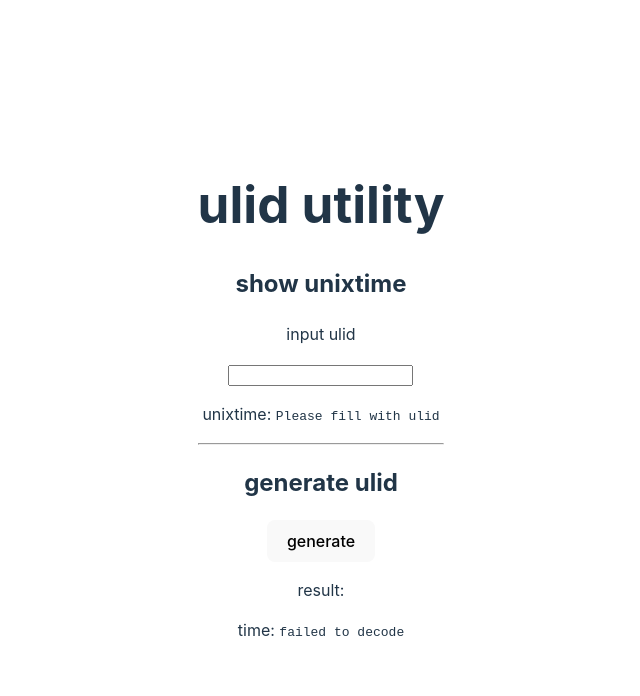
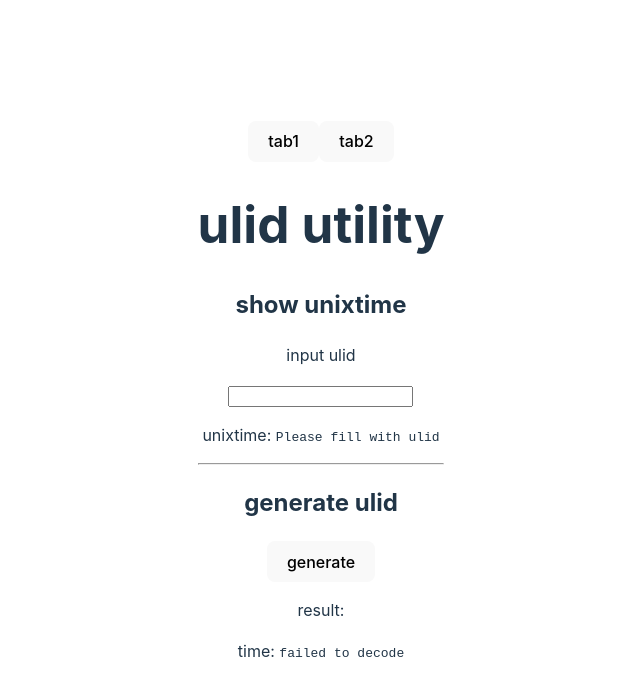
Before and after one commit to ShotaroNarita/util-ulid, a Svelte app: page / in a window 1280 px wide. Shown: the top 696 px of the page, without its empty margins (319-959 px from the left). Built offline with nearby package versions, Linux system fonts and the light colour scheme.

Commit message:
tab追加

```diff
--- a/src/App.svelte
+++ b/src/App.svelte
@@ -1,70 +1,29 @@
 <script lang="ts">
-    import { ulid, decodeTime } from "ulid";
-    import { onMount } from "svelte";
+    import Toy1 from "./Toy1.svelte";
+    import Toy2 from "./Toy2.svelte";
 
-    let ulidInput = "";
+    const tabs = [
+        { label: "tab1", content: Toy1 },
+        { label: "tab2", content: Toy2 },
+    ];
 
-    let generatedULID = "";
-
-    onMount(() => {
-        console.log(ulid());
-    });
-
-    function detectTimeFromULID(id: string): string {
-        try {
-            const t = decodeTime(id);
-            const d = new Date(t);
-            const date = d.toLocaleDateString("ja-JP");
-            const time = d.toLocaleTimeString();
-            return `${t},  ${date} ${time}`;
-        } catch (e) {
-            return "failed to decode";
-        }
-    }
-
-    function generateULID(): string {
-        const id = ulid();
-        generatedULID = id;
-        return id;
-    }
+    let currentTab = 0;
 </script>
 
 <main>
-    <h1>ulid utility</h1>
+    {#each tabs as { label, content }, index}
+        <button
+            on:click={() => {
+                currentTab = index;
+            }}>{label}</button
+        >
+    {/each}
 
-    <div>
-        <h2>show unixtime</h2>
-        <p>
-            <label for="ulidInput">input ulid</label>
-        </p>
-        <input type="text" id="ulidInput" bind:value={ulidInput} />
-
-        <p>
-            unixtime:
-            <code>
-                {ulidInput
-                    ? detectTimeFromULID(ulidInput)
-                    : "Please fill with ulid"}
-            </code>
-        </p>
-    </div>
-
-    <hr />
-
-    <div>
-        <h2>generate ulid</h2>
-
-        <button on:click={generateULID}>generate </button>
-
-        <p>
-            result:
-            <code>{generatedULID}</code>
-        </p>
-
-        <p>
-            time: <code>{detectTimeFromULID(generatedULID)}</code>
-        </p>
-    </div>
+    {#each tabs as { label, content }, index}
+        {#if currentTab === index}
+            <svelte:component this={content} />
+        {/if}
+    {/each}
 </main>
 
 <style>
--- /dev/null
+++ b/src/Toy1.svelte
@@ -0,0 +1,71 @@
+<script lang="ts">
+    import { ulid, decodeTime } from "ulid";
+    import { onMount } from "svelte";
+
+    let ulidInput = "";
+
+    let generatedULID = "";
+
+    onMount(() => {
+        console.log(ulid());
+    });
+
+    function detectTimeFromULID(id: string): string {
+        try {
+            const t = decodeTime(id);
+            const d = new Date(t);
+            const date = d.toLocaleDateString("ja-JP");
+            const time = d.toLocaleTimeString();
+            return `${t},  ${date} ${time}`;
+        } catch (e) {
+            return "failed to decode";
+        }
+    }
+
+    function generateULID(): string {
+        const id = ulid();
+        generatedULID = id;
+        return id;
+    }
+</script>
+
+<main>
+    <h1>ulid utility</h1>
+
+    <div>
+        <h2>show unixtime</h2>
+        <p>
+            <label for="ulidInput">input ulid</label>
+        </p>
+        <input type="text" id="ulidInput" bind:value={ulidInput} />
+
+        <p>
+            unixtime:
+            <code>
+                {ulidInput
+                    ? detectTimeFromULID(ulidInput)
+                    : "Please fill with ulid"}
+            </code>
+        </p>
+    </div>
+
+    <hr />
+
+    <div>
+        <h2>generate ulid</h2>
+
+        <button on:click={generateULID}>generate </button>
+
+        <p>
+            result:
+            <code>{generatedULID}</code>
+        </p>
+
+        <p>
+            time: <code>{detectTimeFromULID(generatedULID)}</code>
+        </p>
+    </div>
+</main>
+
+<style>
+</style>
--- /dev/null
+++ b/src/Toy2.svelte
@@ -0,0 +1,10 @@
+<script lang="ts">
+
+</script>
+
+<main>
+    <h1>this is toy1</h1>
+</main>
+
+<style>
+</style>
```
Also changed, not shown: 3 other files (tests, documents, lock files or other folders).
